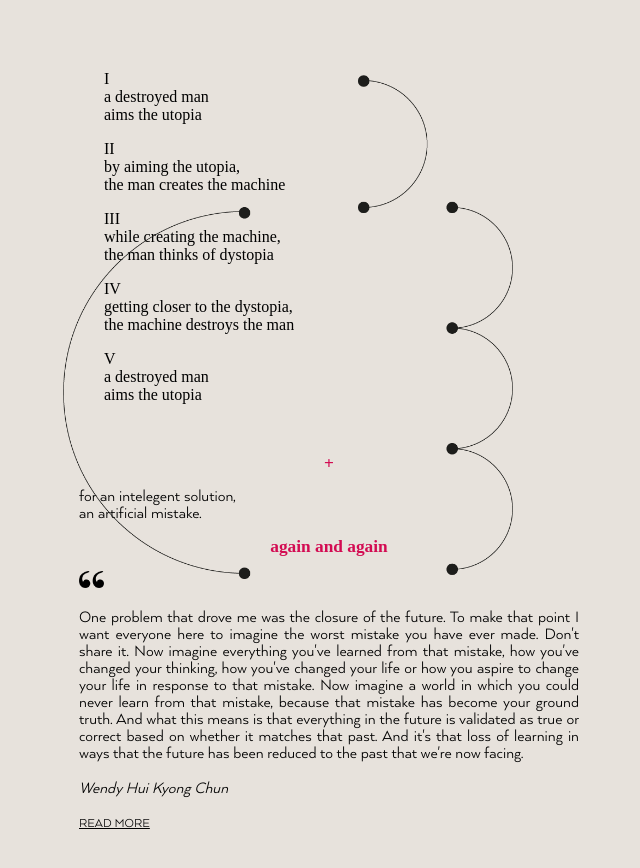
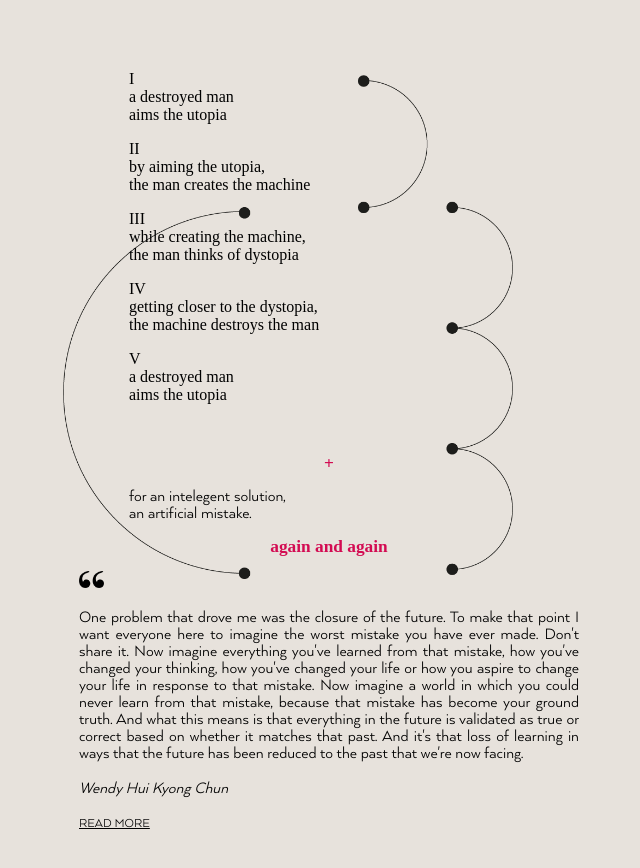
Before and after one commit to qpdn4dxkm2-byte/jessicaldeira, a plain HTML site: page index.html in a window 1280 px wide. Shown: the whole page, without its empty margins (311-951 px from the left). Drawn offline with Linux system fonts and the light colour scheme; a web font is replaced by a local one.

Commit message:
Update style.css

```diff
--- a/style.css
+++ b/style.css
@@ -49,6 +49,13 @@ h2 {
   left: -41px;
 }
 
+.container01 {
+  width: 400px;       /* ajusta conforme o conteúdo / largura desejada */
+  margin: 0 auto;     /* centra horizontalmente */
+  position: relative; /* mantém o fluxo normal (não usa absolute) */
+  left: 0;            /* garante que não haja deslocamentos */
+}
+
 .show-more:hover .show-more-content {
   display: block;
   position: absolute;
```
